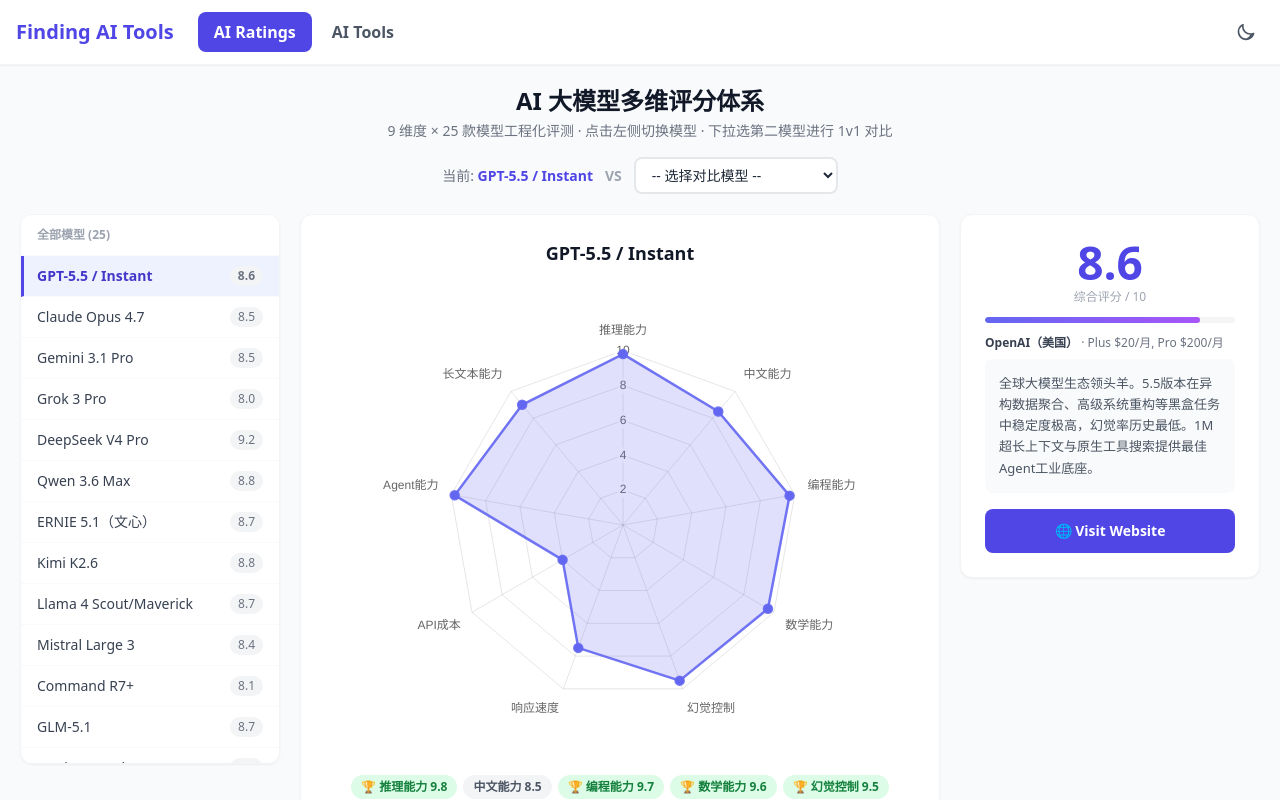
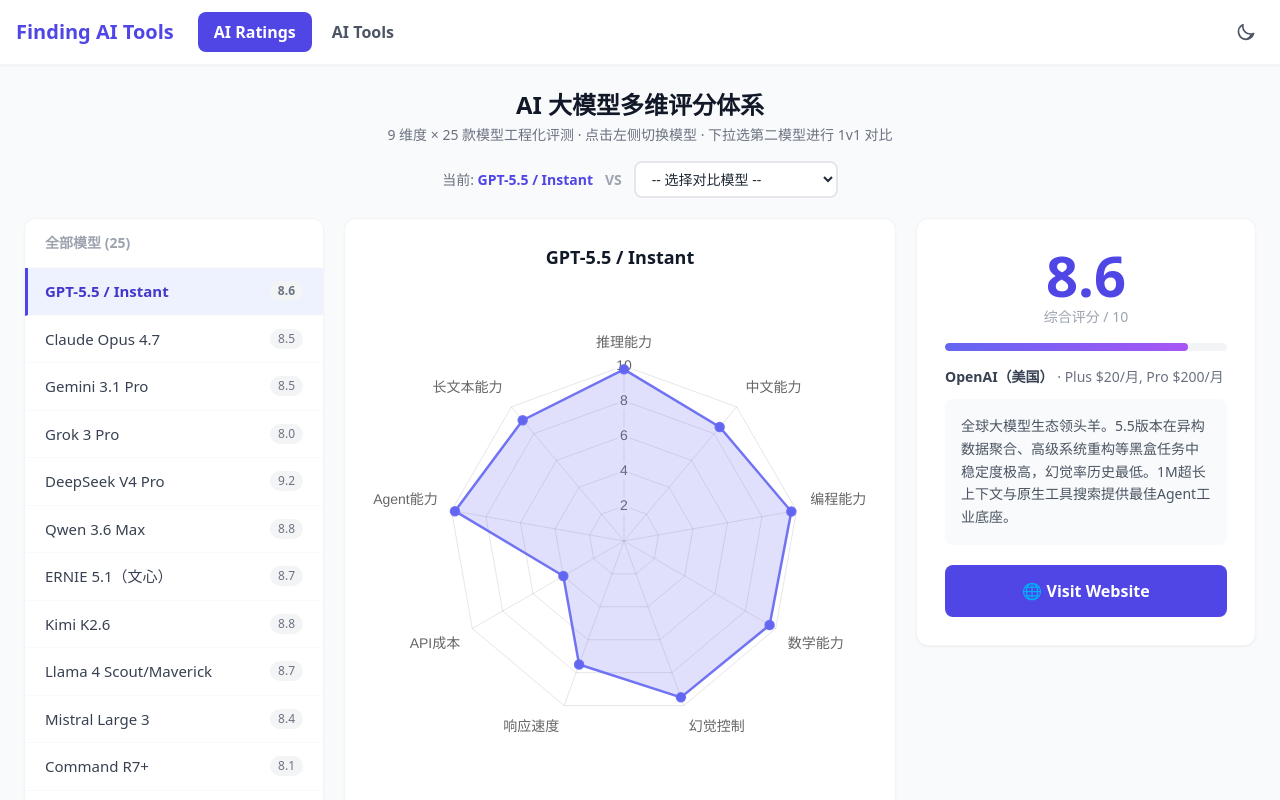
Before and after one commit to wangtao4059371/finding-ai-tools, a Next.js app in the folder nextjs-app/: page / in a window 1280 px wide. Shown: the top 800 px of the page. Built offline with nearby package versions, Linux system fonts and the light colour scheme.

Commit message:
整体放大: 容器1600px, 侧栏300px, 评分56px, 更大字号间距

```diff
--- a/nextjs-app/pages/index.js
+++ b/nextjs-app/pages/index.js
@@ -88,7 +88,7 @@
       </Head>
       <Nav />
       <div className="min-h-screen bg-gray-50 dark:bg-gray-900">
-        <div className="max-w-[1400px] mx-auto px-5 py-5">
+        <div className="max-w-[1600px] mx-auto px-6 py-6">
           <div className="text-center mb-4">
             <h2 className="text-2xl font-bold text-gray-900 dark:text-gray-100">AI 大模型多维评分体系</h2>
             <p className="text-gray-500 dark:text-gray-400 text-sm mt-1">9 维度 × {MODELS.length} 款模型工程化评测 · 点击左侧切换模型 · 下拉选第二模型进行 1v1 对比</p>
@@ -114,18 +114,18 @@
 
           <div className="flex gap-5 items-start">
             {/* Left: Model List */}
-            <div className="w-[260px] flex-shrink-0 bg-white dark:bg-gray-800 rounded-xl shadow-sm border border-gray-100 dark:border-gray-700 overflow-hidden max-h-[550px] overflow-y-auto">
-              <div className="px-4 py-3 text-xs font-bold text-gray-400 uppercase border-b border-gray-50 dark:border-gray-700 sticky top-0 bg-white dark:bg-gray-800 z-10">全部模型 ({MODELS.length})</div>
+            <div className="w-[300px] flex-shrink-0 bg-white dark:bg-gray-800 rounded-xl shadow-sm border border-gray-100 dark:border-gray-700 overflow-hidden max-h-[600px] overflow-y-auto">
+              <div className="px-5 py-3.5 text-sm font-bold text-gray-400 uppercase border-b border-gray-50 dark:border-gray-700 sticky top-0 bg-white dark:bg-gray-800 z-10">全部模型 ({MODELS.length})</div>
               {MODELS.map((mod,i)=>(
                 <div
                   key={i}
                   onClick={()=>{setMainIdx(i);setCompareIdx(-1)}}
-                  className={`flex items-center gap-2.5 px-4 py-2.5 cursor-pointer text-sm border-b border-gray-50 dark:border-gray-700 transition-colors ${
+                  className={`flex items-center gap-3 px-5 py-3 cursor-pointer text-[15px] border-b border-gray-50 dark:border-gray-700 transition-colors ${
                     i===mainIdx
-                      ? 'bg-indigo-50 dark:bg-indigo-900 text-indigo-700 dark:text-indigo-300 font-bold border-l-[3px] border-l-indigo-600 pl-[13px]'
+                      ? 'bg-indigo-50 dark:bg-indigo-900 text-indigo-700 dark:text-indigo-300 font-bold border-l-[3px] border-l-indigo-600 pl-[17px]'
                       : 'hover:bg-gray-50 dark:hover:bg-gray-700 text-gray-700 dark:text-gray-300'}`}
                 >
-                  <img src={fav(mod.ur)} className="w-[18px] h-[18px] rounded flex-shrink-0" alt="" onError={e=>e.target.style.display='none'} />
+                  <img src={fav(mod.ur)} className="w-[22px] h-[22px] rounded flex-shrink-0" alt="" onError={e=>e.target.style.display='none'} />
                   <span className="truncate flex-1">{mod.nm}</span>
                   <span className="text-xs px-2 py-0.5 rounded-full bg-gray-100 dark:bg-gray-700 text-gray-500 dark:text-gray-400">{avg(mod)}</span>
                 </div>
@@ -137,11 +137,11 @@
               <div className="text-center font-bold text-lg mb-3 text-gray-900 dark:text-gray-100">
                 {isCmp ? `${models[0].nm}  VS  ${models[1].nm}` : models[0].nm}
               </div>
-              <div className="max-w-[480px] mx-auto">
+              <div className="max-w-[560px] mx-auto">
                 <Radar data={chartData} options={{
                   responsive:true,
-                  scales:{r:{beginAtZero:true,max:10,ticks:{stepSize:2,font:{size:12}},pointLabels:{font:{size:12,font:{weight:'bold'}}}}},
-                  plugins:{legend:{display:isCmp,position:'bottom',labels:{font:{size:13},padding:20}}}
+                  scales:{r:{beginAtZero:true,max:10,ticks:{stepSize:2,font:{size:14}},pointLabels:{font:{size:14,font:{weight:'bold'}}}}},
+                  plugins:{legend:{display:isCmp,position:'bottom',labels:{font:{size:14},padding:24}}}
                 }} />
               </div>
               <div className="flex flex-wrap gap-1.5 mt-4 justify-center">
@@ -152,12 +152,12 @@
             </div>
 
             {/* Right: Info */}
-            <div className="w-[300px] flex-shrink-0">
-              <div className="bg-white dark:bg-gray-800 rounded-xl shadow-sm border border-gray-100 dark:border-gray-700 p-6">
+            <div className="w-[340px] flex-shrink-0">
+              <div className="bg-white dark:bg-gray-800 rounded-xl shadow-sm border border-gray-100 dark:border-gray-700 p-7">
                 {isCmp ? (
                   <div>
-                    <div className="font-bold text-base text-indigo-600 dark:text-indigo-400 mb-3">对比详情</div>
-                    <table className="w-full text-sm">
+                    <div className="font-bold text-lg text-indigo-600 dark:text-indigo-400 mb-4">对比详情</div>
+                    <table className="w-full text-[15px]">
                       <thead><tr className="text-gray-400 text-xs"><th className="text-left pb-2">维度</th><th className="text-right pb-2">{models[0].nm.split(' ')[0]}</th><th className="text-right pb-2">{models[1].nm.split(' ')[0]}</th></tr></thead>
                       <tbody>
                         {DIMS.map(d=>{
@@ -171,15 +171,15 @@
                 ) : (
                   <div>
                     <div className="text-center">
-                      <div className="text-[46px] font-extrabold text-indigo-600 leading-none">{avg(m)}</div>
-                      <div className="text-xs text-gray-400 mt-1">综合评分 / 10</div>
-                      <div className="h-1.5 bg-gray-100 dark:bg-gray-700 rounded-full mt-3 mb-3 overflow-hidden">
+                      <div className="text-[56px] font-extrabold text-indigo-600 leading-none">{avg(m)}</div>
+                      <div className="text-sm text-gray-400 mt-1">综合评分 / 10</div>
+                      <div className="h-2 bg-gray-100 dark:bg-gray-700 rounded-full mt-4 mb-4 overflow-hidden">
                         <div className="h-full bg-gradient-to-r from-indigo-500 to-purple-500 rounded-full transition-all duration-500" style={{width:(+avg(m)*10)+'%'}} />
                       </div>
                     </div>
-                    <div className="text-xs text-gray-500 mt-3 mb-2"><strong className="text-gray-700 dark:text-gray-300">{m.co}</strong> · {m.pr}</div>
-                    <div className="text-[13px] text-gray-600 dark:text-gray-400 leading-relaxed bg-gray-50 dark:bg-gray-750 rounded-lg p-3.5 mb-4">{m.de}</div>
-                    <a href={m.ur} target="_blank" rel="noopener noreferrer" className="block w-full text-center py-3 bg-indigo-600 text-white rounded-lg text-sm font-semibold hover:bg-indigo-700 transition-colors">
+                    <div className="text-sm text-gray-500 mt-4 mb-3"><strong className="text-gray-700 dark:text-gray-300">{m.co}</strong> · {m.pr}</div>
+                    <div className="text-[14px] text-gray-600 dark:text-gray-400 leading-relaxed bg-gray-50 dark:bg-gray-750 rounded-lg p-4 mb-5">{m.de}</div>
+                    <a href={m.ur} target="_blank" rel="noopener noreferrer" className="block w-full text-center py-3.5 bg-indigo-600 text-white rounded-lg text-base font-semibold hover:bg-indigo-700 transition-colors">
                       🌐 {locale==='zh'?'访问官网':'Visit Website'}
                     </a>
                   </div>
```
